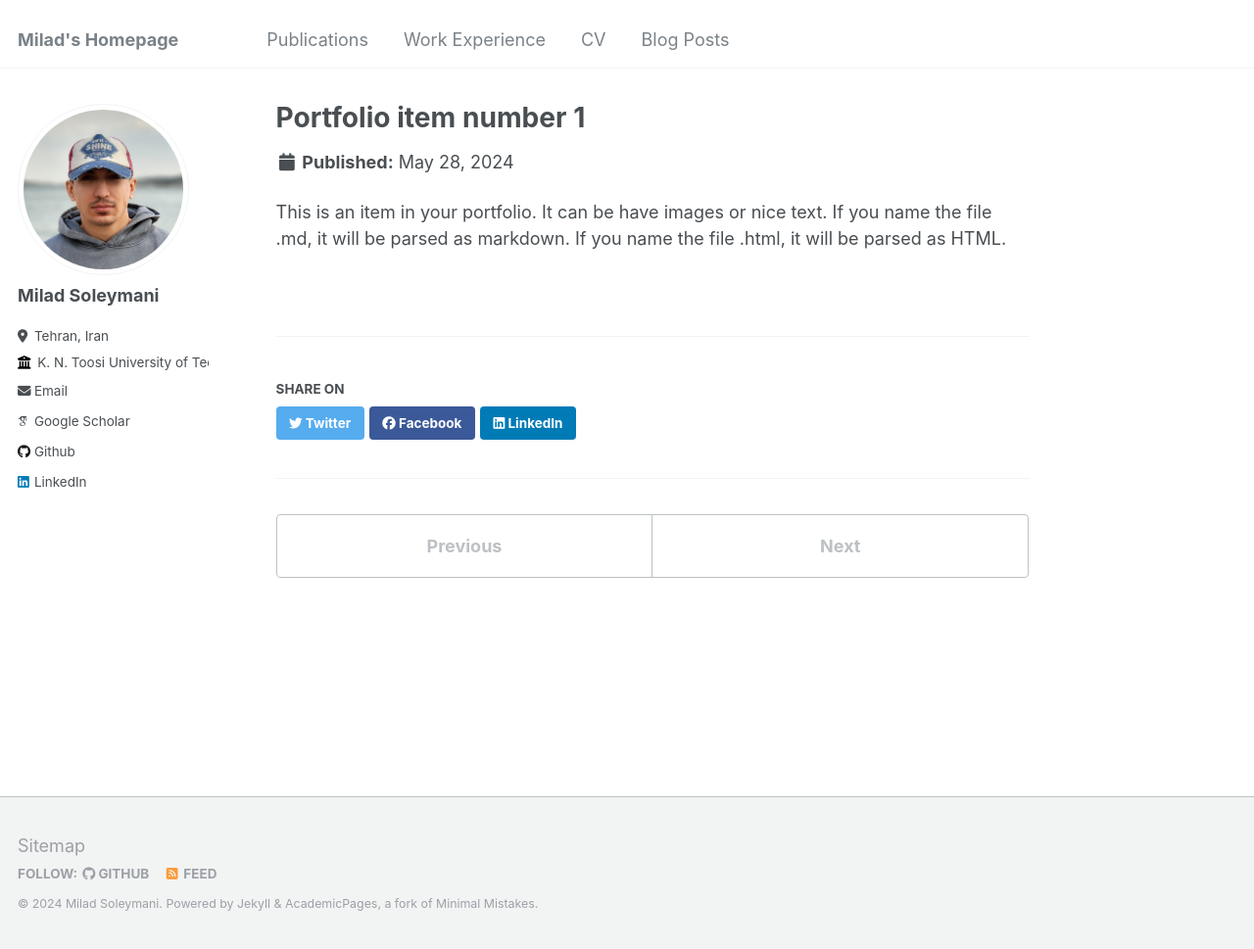
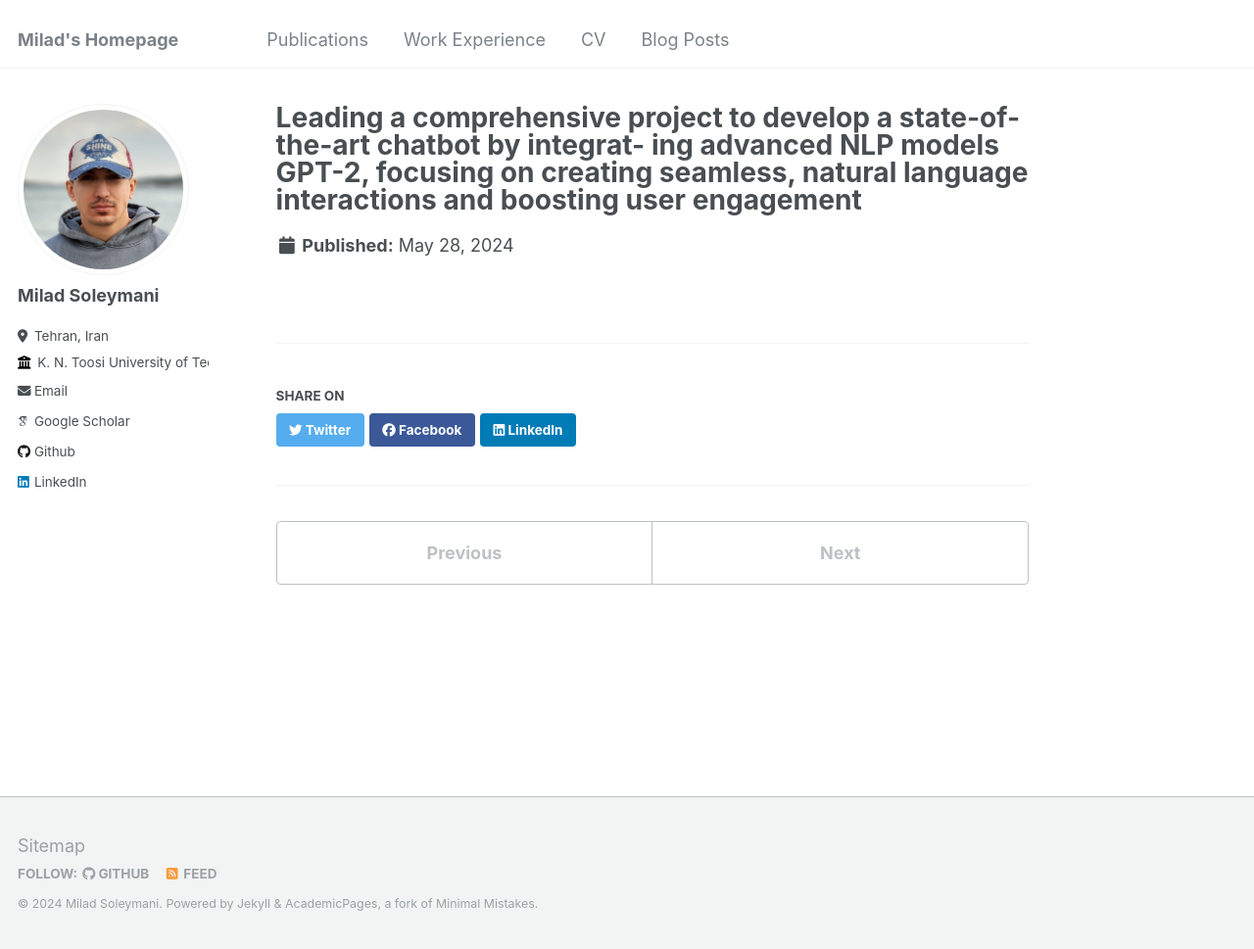
Before and after one commit to MiladSoleymani/Milad-Soleymani, a Jekyll site: the page built from _portfolio/portfolio-1 copy 5.md, in a window 1280 px wide and 969 px high. Shown: the whole window at 98% size. Built offline with Jekyll 4.4.1, drawn with Linux system fonts in a browser that asks for light colours; some web fonts are replaced.

Commit message:
Update portfolio-1 copy 5.md

```diff
--- a/_portfolio/portfolio-1 copy 5.md
+++ b/_portfolio/portfolio-1 copy 5.md
@@ -1,7 +1,5 @@
 ---
-title: "Portfolio item number 1"
+title: "Leading a comprehensive project to develop a state-of-the-art chatbot by integrat- ing advanced NLP models GPT-2, focusing on creating seamless, natural language interactions and boosting user engagement"
 excerpt: "Short description of portfolio item number 1<br/><img src='/images/500x300.png'>"
 collection: portfolio
 ---
-
-This is an item in your portfolio. It can be have images or nice text. If you name the file .md, it will be parsed as markdown. If you name the file .html, it will be parsed as HTML.
```
